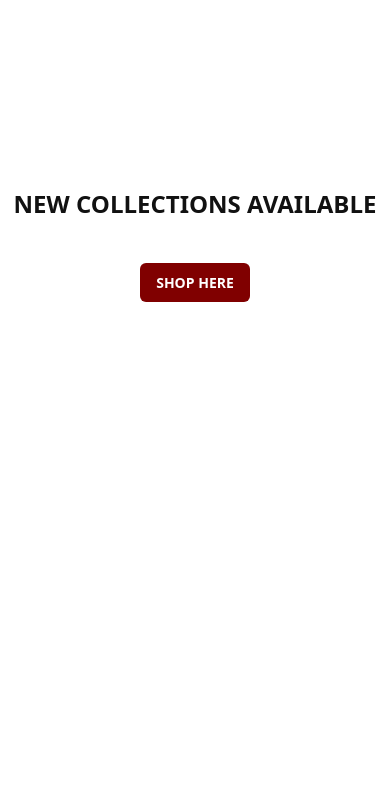
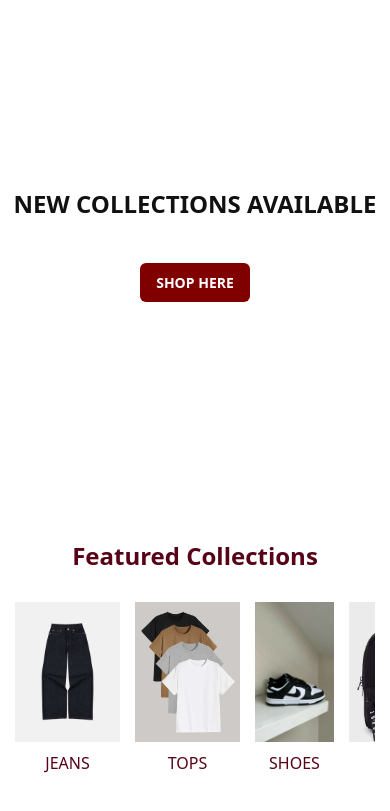
Before and after one commit to Abiola715/XYZ-CLOSET, a plain HTML site: page index.html in a window 390 px wide. Shown: the part 119-930 px from the top of the page. Before the commit the page ends 844 px from the top, so only its background shows below. Drawn offline with Linux system fonts and the light colour scheme.

Commit message:
Added feautured collections section and new product images

```diff
--- a/index.html
+++ b/index.html
@@ -294,6 +294,54 @@
             display: none;
         }
 
+        /* Featured Collections */
+        .featured-collections {
+            padding: 60px 20px;
+            text-align: center;
+            background: #fff;
+        }
+
+        .featured-collections h2 {
+            font-size: 2rem;
+            margin-bottom: 30px;
+            font-weight: 600;
+            color: var(--burgundy);
+        }
+
+        .collection-grid {
+            display: grid;
+            grid-template-columns: repeat(auto-fit, minmax(160px, 1fr));
+            gap: 20px;
+        }
+
+        .collection-item {
+            display: flex;
+            flex-direction: column;
+            align-items: center;
+
+        }
+
+        .collection-item:hover {
+            transform: scale(1.05);
+        }
+
+        .collection-item img {
+            width: 100%;
+            height: 200px;
+            object-fit: cover;
+            display: block;
+            flex-shrink: 0;
+        }
+
+        .collection-item p {
+            margin: 10px 0;
+            font-size: 1rem;
+            font-weight: 500;
+            color: var(--burgundy);
+            display: block;
+        }
+
+
         @media (max-width: 768px) {
 
             /* ---------------- NOTICE BAR ---------------- */
@@ -407,6 +455,10 @@
                 padding-bottom: 10px;
             }
 
+            .submenu li {
+                list-style: none;
+            }
+
             .submenu li a {
                 font-size: 15px;
                 font-weight: 500;
@@ -430,7 +482,8 @@
 
             /* ---------------- MOBILE CURRENCY ---------------- */
             .mobile-currency {
-                margin-bottom: 12px;
+                margin: 10px 0;
+                text-align: center;
             }
 
             .mobile-currency select {
@@ -451,14 +504,15 @@
 
             /* ---------------- MENU DIVIDERS ---------------- */
             .menu-divider {
-                border-top: 1px solid #ddd;
-                margin: 16px 0;
+                border: 1px solid #ddd;
+                margin: 20px 0;
             }
 
             .social-row {
                 display: flex;
                 gap: 14px;
                 font-size: 20px;
+                justify-content: center;
             }
 
             /* ---------------- HERO SECTION ---------------- */
@@ -493,6 +547,31 @@
                 font-size: 14px;
                 padding: 10px 16px;
                 margin-top: 20px;
+            }
+
+            .featured-collections {
+                padding: 40px 15px;
+            }
+
+            .featured-collections h2 {
+                font-size: 1.5rem;
+            }
+
+            .collection-grid {
+                display: flex;
+                gap: 15px;
+                overflow-x: auto;
+                scroll-snap-type: x mandatory;
+            }
+
+            .collection-item {
+                flex: 0 0 auto;
+                max-width: 160px;
+                scroll-snap-align: start;
+            }
+
+            .collection-item img {
+                height: 140px;
             }
         }
     </style>
@@ -618,6 +697,33 @@
             <a class="btn" href="#">SHOP HERE</a>
         </div>
     </section>
+    <!-- FEATURED COLLECTIONS -->
+    <section class="featured-collections">
+        <h2>Featured Collections</h2>
+        <div class="collection-grid">
+            <div class="collection-item">
+                <img src="JEANS.jpg" alt="JEANS">
+                <p>JEANS</p>
+            </div>
+            <div class="collection-item">
+                <img src="TOPS.jpg" alt="TOPS">
+                <p>TOPS</p>
+            </div>
+            <div class="collection-item">
+                <img src="SHOES.jpg" alt="SHOES">
+                <p>SHOES</p>
+            </div>
+            <div class="collection-item">
+                <img src="BAGS.jpg" alt="BAGS">
+                <p>BAGS</p>
+            </div>
+            <div class="collection-item">
+                <img src="ACCESSORIES.jpg" alt="ACCESSORIES">
+                <p>ACCESSORIES</p>
+            </div>
+        </div>
+    </section>
+
 
     <script>
         // ---------------- NOTICE BAR ----------------
```
Also changed, not shown: ACCESSORIES.jpg (added), BAGS.jpg (added), JEANS.jpg (added), SHOES.jpg (added), TOPS.jpg (added).
